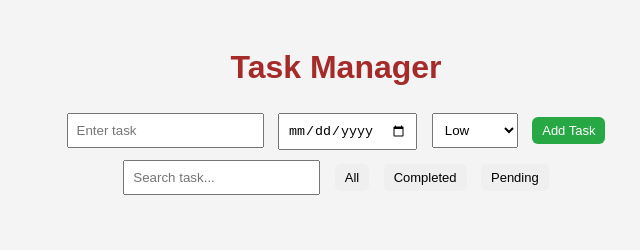
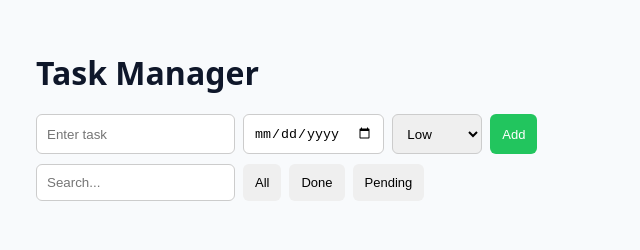
Before and after one commit to arjunkapparad/task-manager, a website: page frontend/index.html in a window 1280 px wide. Shown: the whole page, without its empty margins (304-944 px from the left). Drawn offline with Linux system fonts and the light colour scheme; no server answers.

Commit message:
UI improved minimal desgin

```diff
--- a/frontend/index.html
+++ b/frontend/index.html
@@ -3,25 +3,40 @@
 <head>
 <style>
 body {
-  font-family: Arial;
-  background: #f4f4f4;
+  font-family: system-ui, -apple-system, sans-serif;
+  background: #f8fafc;
+  color: #0f172a;
+  margin: 0;
 }
 
 .container {
-  max-width: 800px;
+  max-width: 600px;
   margin: auto;
-  padding: 20px;
-  text-align: center;
+  padding: 30px 15px;
 }
 
-input, select {
-  margin: 5px;
-  padding: 8px;
+h1 {
+  margin-bottom: 20px;
 }
 
+/* layout rows */
+.controls {
+  display: flex;
+  gap: 8px;
+  flex-wrap: wrap;
+  margin-bottom: 10px;
+}
+
+/* inputs */
+input, select {
+  padding: 10px;
+  border-radius: 6px;
+  border: 1px solid #ccc;
+}
+
+/* buttons */
 button {
-  margin: 5px;
-  padding: 6px 10px;
+  padding: 8px 12px;
   border: none;
   border-radius: 6px;
   cursor: pointer;
@@ -32,49 +47,59 @@ button:hover {
   opacity: 0.85;
 }
 
+/* list */
 ul {
   padding: 0;
 }
 
 li {
-  background: #1e1e1e;
-  color: white;
+  background: white;
+  color: #0f172a;
   margin: 12px 0;
   padding: 15px;
-  border-radius: 12px;
+  border-radius: 10px;
   list-style: none;
   display: flex;
   flex-direction: column;
   gap: 10px;
+  border: 1px solid #e2e8f0;
 }
 
 .task-text {
-  text-align: left;
   font-size: 14px;
 }
 
+/* actions */
 .task-actions {
   display: flex;
   gap: 8px;
   justify-content: flex-end;
 }
 
-/* 🔥 Button colors */
+/* button colors */
 .task-actions button:nth-child(1) {
-  background: #ff4d4d; /* Delete */
+  background: #ef4444;
   color: white;
 }
 
 .task-actions button:nth-child(2) {
-  background: #4da6ff; /* Edit */
+  background: #3b82f6;
   color: white;
 }
 
 .task-actions button:nth-child(3) {
-  background: #28a745; /* Complete */
+  background: #22c55e;
   color: white;
 }
 
+/* stats */
+#stats {
+  margin-top: 10px;
+  font-size: 14px;
+  color: #64748b;
+}
+
+/* mobile */
 @media (max-width: 600px) {
   .container {
     width: 95%;
@@ -87,28 +112,28 @@ li {
 
 <div class="container">
 
-<h1 style="color: brown;">Task Manager</h1>
+<h1>Task Manager</h1>
 
+<!-- 🔥 ADD TASK SECTION -->
+<div class="controls">
   <input id="taskInput" placeholder="Enter task">
   <input type="date" id="taskDate">
-
   <select id="priority">
     <option value="Low">Low</option>
     <option value="Medium">Medium</option>
     <option value="High">High</option>
   </select>
+  <button onclick="addTask()" style="background:#22c55e;color:white;">Add</button>
+</div>
 
-<button onclick="addTask()" style="background:#28a745;color:white;">Add Task</button>
+<!-- 🔥 SEARCH + FILTER -->
+<div class="controls">
+  <input id="searchInput" placeholder="Search..." onkeyup="loadTasks()">
+  <button onclick="setFilter('all')">All</button>
+  <button onclick="setFilter('completed')">Done</button>
+  <button onclick="setFilter('pending')">Pending</button>
+</div>
 
-<br>
-
-<input id="searchInput" placeholder="Search task..." onkeyup="loadTasks()">
-
-<button onclick="setFilter('all')">All</button>
-<button onclick="setFilter('completed')">Completed</button>
-<button onclick="setFilter('pending')">Pending</button>
-
-<!-- 🔥 Stats -->
 <h3 id="stats"></h3>
 
 <ul id="taskList"></ul>
@@ -163,7 +188,6 @@ async function loadTasks() {
   const list = document.getElementById("taskList");
   list.innerHTML = "";
 
-  /* 🔥 stats */
   document.getElementById("stats").innerText =
     `Total: ${data.length} | Done: ${data.filter(t => t.completed).length}`;
 
@@ -177,10 +201,6 @@ async function loadTasks() {
     if (currentFilter === "pending" && task.completed) return;
 
     const li = document.createElement("li");
-
-    li.style.borderLeft = task.completed
-      ? "5px solid green"
-      : "5px solid red";
 
     const dateObj = new Date(task.date);
     const day = dateObj.toLocaleDateString('en-US', { weekday: 'long' });
```
Lines whose indentation alone changed are shown as unchanged.
